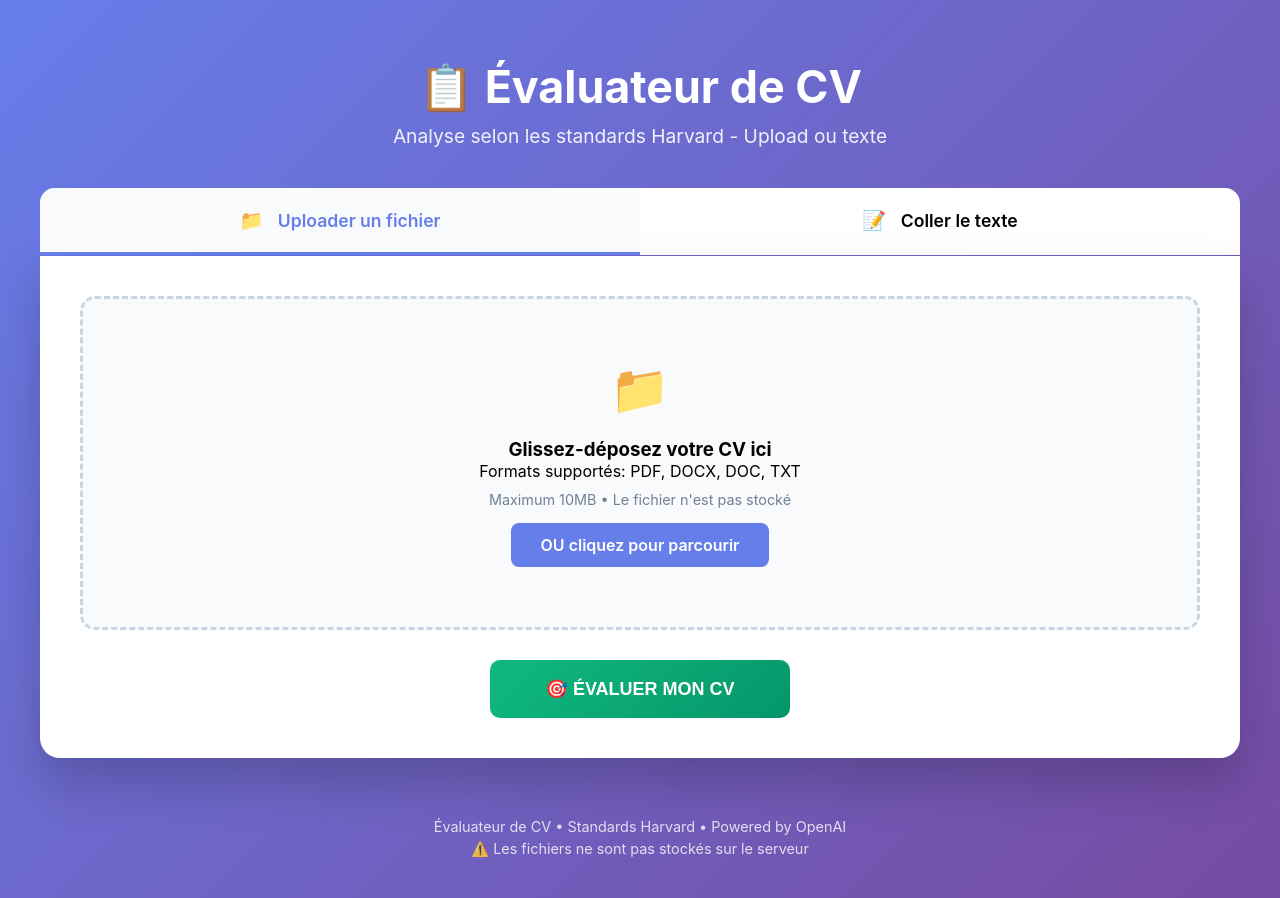
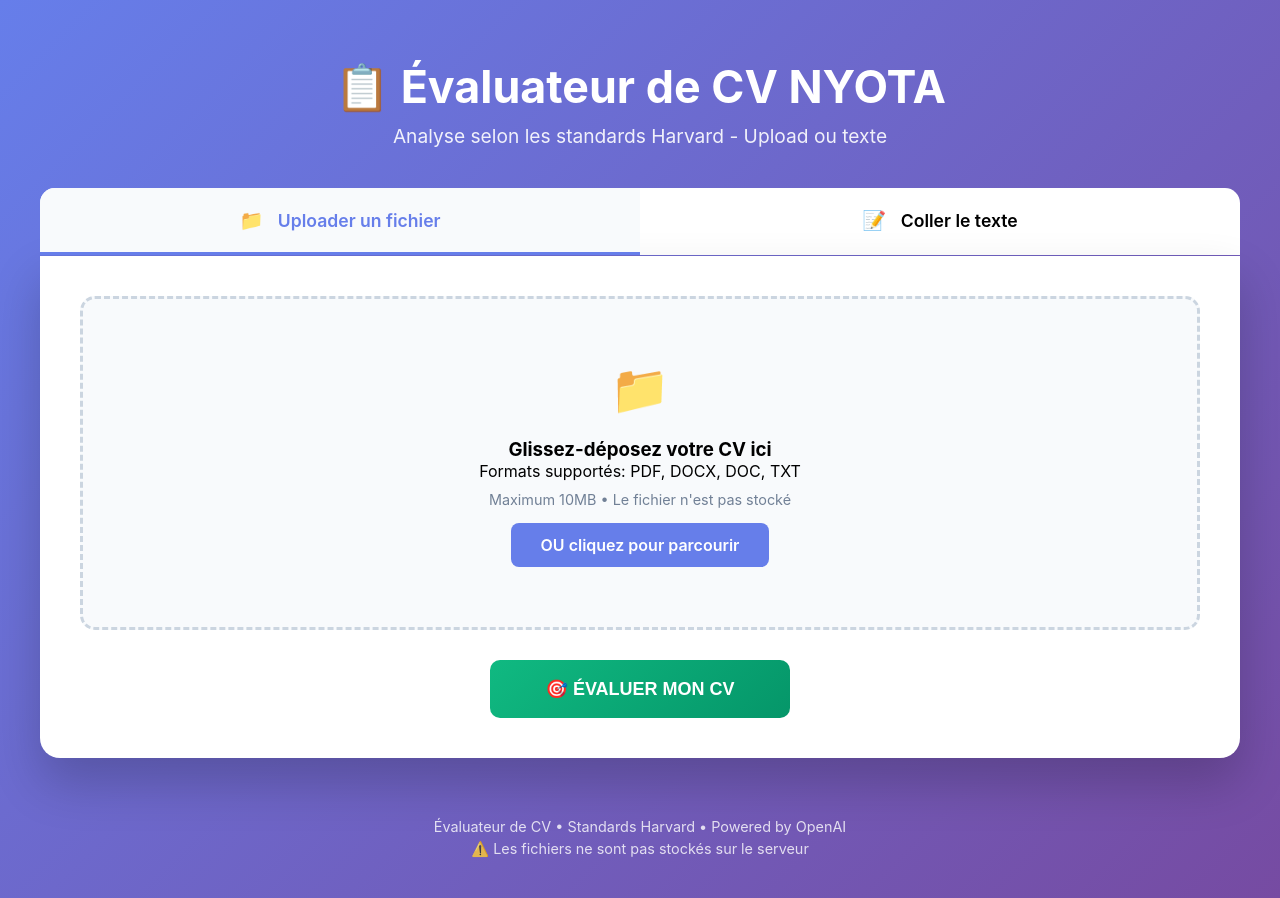
Before and after one commit to DgnSid/notation-cv-frontend, a plain HTML site: page index.html in a window 1280 px wide. Drawn offline with Linux system fonts and the light colour scheme.

Commit message:
Update index.html

```diff
--- a/index.html
+++ b/index.html
@@ -350,7 +350,7 @@
 <body>
     <div class="container">
         <header>
-            <h1>📋 Évaluateur de CV</h1>
+            <h1>📋 Évaluateur de CV NYOTA</h1>
             <p class="subtitle">Analyse selon les standards Harvard - Upload ou texte</p>
         </header>
 
```
